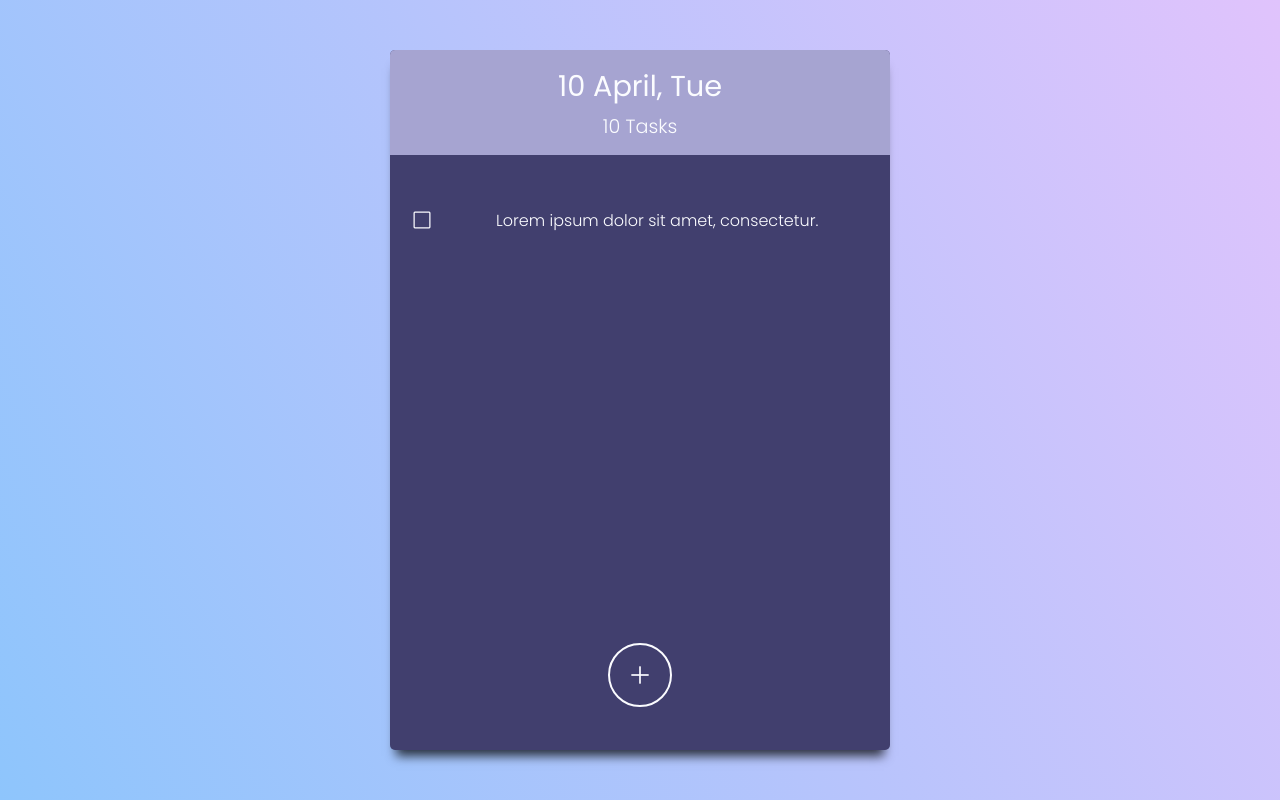
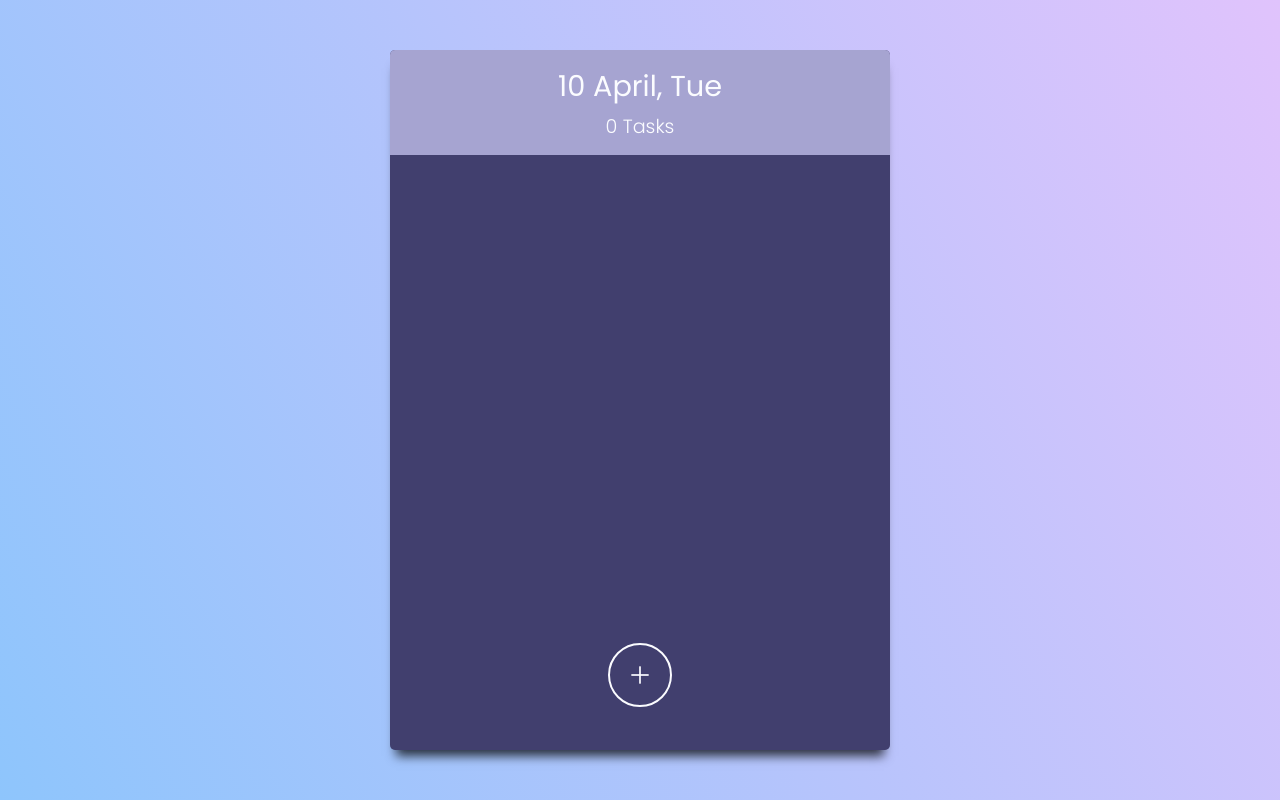
Before and after one commit to iOllaph/Tasklist_Angular_18, an Angular app: page / in a window 1280 px wide. Built offline with nearby package versions, Linux system fonts and the light colour scheme.

Commit message:
first commit

```diff
--- a/src/app/app.component.html
+++ b/src/app/app.component.html
@@ -5,16 +5,17 @@
         <span>10 April, Tue</span>
       </div>
       <div class="text-wrapper-task-count">
-        <span>10 Tasks </span>
+        <span> {{ taskQuantity }} Tasks </span>
       </div>
     </div>
     <div class="task-list">
-      <div class="task-list-container">
+      <div class="task-list-container"  *ngFor="let textin of savedTexts">
         <span class="material-symbols-outlined"> check_box_outline_blank </span>
         <input
+          #inputText
           type="text"
           class="task-list-container-text"
-          placeholder="Lorem ipsum dolor sit amet, consectetur."
+          [value]="textin"
           maxlength="25"
           readonly
         />
@@ -33,17 +34,18 @@
         </span>
         <div
           class="dot-addtask-form"
-          (submit)="addTask($event)"
           [ngStyle]="{ display: formDisplay }"
         >
           <input
+            #inputText
             type="text"
             class="dot-addtask-input"
-            [(ngModel)]="inputText"
+            (keyup.enter) = "addText(inputText.value)"
             placeholder="Add Task."
             maxlength="25"
+
           />
-          <button type="submit" class="dot-addtask-button">
+          <button type="button"  (click)="addText(inputText.value)" class="dot-addtask-button">
             <span class="material-symbols-outlined"> add </span>
           </button>
         </div>
--- a/src/app/app.component.scss
+++ b/src/app/app.component.scss
@@ -1,5 +1,3 @@
-
-
 input {
     appearance: none;
     border: none;
@@ -22,7 +20,6 @@ input {
     .container {
         display: flex;
         flex-direction: column;
-
         font-family: 'Poppins', sans-serif;
         margin-top: 50px;
         border-radius: 5px;
@@ -30,9 +27,9 @@ input {
         height: 700px;
         width: 500px;
         background-color: var(--background-container);
-        -webkit-box-shadow: 0px 12px 10px -6px rgba(0,0,0,0.75);
-        -moz-box-shadow: 0px 12px 10px -6px rgba(0,0,0,0.75);
-        box-shadow: 0px 12px 10px -6px rgba(0,0,0,0.75);
+        -webkit-box-shadow: 0px 12px 10px -6px rgba(0, 0, 0, 0.75);
+        -moz-box-shadow: 0px 12px 10px -6px rgba(0, 0, 0, 0.75);
+        box-shadow: 0px 12px 10px -6px rgba(0, 0, 0, 0.75);
 
 
 
@@ -45,7 +42,7 @@ input {
             color: var(--text-wrapper-color);
             width: 100%;
             height: 15%;
-            background-color: var( --background-text-wrapper);
+            background-color: var(--background-text-wrapper);
 
             .text-wrapper-time {
                 font-size: 1.8rem;
@@ -81,7 +78,7 @@ input {
                 align-items: center;
                 width: 100%;
                 height: 50px;
-                padding: 10px 0px ;
+                padding: 10px 0px;
                 cursor: pointer;
                 transition: background-color 0.2s ease-in-out;
                 border: none;
@@ -90,7 +87,7 @@ input {
                     color: var(--text-wrapper-color);
                 }
 
-                .task-list-container-text  {
+                .task-list-container-text {
 
                     color: var(--text-wrapper-color);
                     font-size: 1rem;
@@ -110,17 +107,16 @@ input {
                         'wght' 300,
                         'GRAD' 0,
                         'opsz' 40
-
                 }
 
-                .material-symbols-outlined:hover, .material-symbols-outlined:focus{
+                .material-symbols-outlined:hover,
+                .material-symbols-outlined:focus {
 
                     font-variation-settings:
                         'FILL' 0,
                         'wght' 700,
                         'GRAD' 0,
                         'opsz' 40
-
                 }
             }
 
@@ -128,7 +124,8 @@ input {
         }
 
 
-        .task-list-container:hover, .task-list-container:focus {
+        .task-list-container:hover,
+        .task-list-container:focus {
             background-color: var(--hover-color);
             color: var(--text-wrapper-color);
         }
@@ -144,8 +141,10 @@ input {
         }
 
         .task-list::-webkit-scrollbar-thumb {
-            background-color: var(--text-wrapper-color);    /* color of the scroll thumb */
-            border-radius: 20px;       /* roundness of the scroll thumb */
+            background-color: var(--text-wrapper-color);
+            /* color of the scroll thumb */
+            border-radius: 20px;
+            /* roundness of the scroll thumb */
 
         }
 
@@ -169,7 +168,7 @@ input {
                 border: 2px solid var(--text-wrapper-color);
                 cursor: pointer;
                 transition: background-color 0.5s;
-                transition: all 0.5s ease;
+                transition: all 0.3s ease;
 
 
 
@@ -186,9 +185,10 @@ input {
             }
 
 
-            .dot-icon:hover, .dot-icon:focus {
-                background-color: var(--background-text-wrapper);
-                border:2px solid var(--hover-color);
+            .dot-icon:hover,
+            .dot-icon:focus {
+                background-color: var(--hover-color);
+                border: 2px solid var(--hover-color);
 
                 .material-symbols-outlined {
 
@@ -214,15 +214,15 @@ input {
     height: 60px;
     border: 2px solid;
     width: 90%;
-    border-radius: 40px  ;
-    border:2px solid var(--hover-color);
+    border-radius: 40px;
+    border: 2px solid var(--hover-color);
     display: flex;
     justify-content: center;
     align-items: center;
-    background-color: var(--hover-color) ;
-    transition: all 0.5s ease;
+    background-color: var(--hover-color);
+    transition: all 0.3s ease;
 
-        .dot-addtask-form{
+    .dot-addtask-form {
         height: 90%;
         width: 90%;
         display: flex;
@@ -251,7 +251,7 @@ input {
             display: flex;
             align-items: center;
             justify-content: center;
-                background-color:  var(--text-wrapper-color);
+            background-color: var(--text-wrapper-color);
             border: none;
             transition: background-color 0.5s;
             cursor: pointer;
@@ -267,8 +267,8 @@ input {
             }
         }
 
-            .dot-addtask-button:hover{
-                background-color: #d0ccd0 ;
+        .dot-addtask-button:hover {
+            background-color: #d0ccd0;
 
 
             .material-symbols-outlined {
--- a/src/app/app.component.ts
+++ b/src/app/app.component.ts
@@ -1,4 +1,4 @@
-import { Component, OnInit } from '@angular/core';
+import { Component, OnInit, ViewChild } from '@angular/core';
 
 @Component({
   selector: 'app-root',
@@ -7,7 +7,7 @@ import { Component, OnInit } from '@angular/core';
 })
 export class AppComponent implements OnInit {
 
-  inputText = "";
+
 
   expand = "";
 
@@ -26,7 +26,10 @@ export class AppComponent implements OnInit {
 
 
 
+
+
   appearInput() {
+
     if (!this.expand) {
 
       setTimeout(() => {
@@ -72,14 +75,18 @@ export class AppComponent implements OnInit {
     };
   };
 
+  savedTexts: string[] = [];
 
-  addTask(e: Event) {
-    e.preventDefault()
+  taskQuantity = this.savedTexts.length;
 
 
 
+
+  addText(value: string) {
+
+    if (value) {
+      this.savedTexts.push(value);
+
+    }
   }
-
-
-
 }
```
Lines whose indentation alone changed are shown as unchanged.
